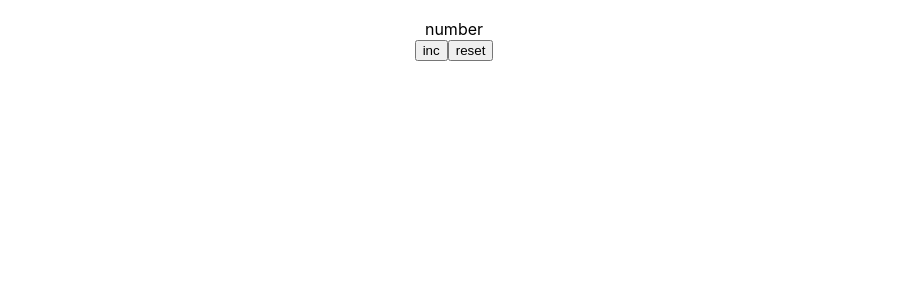
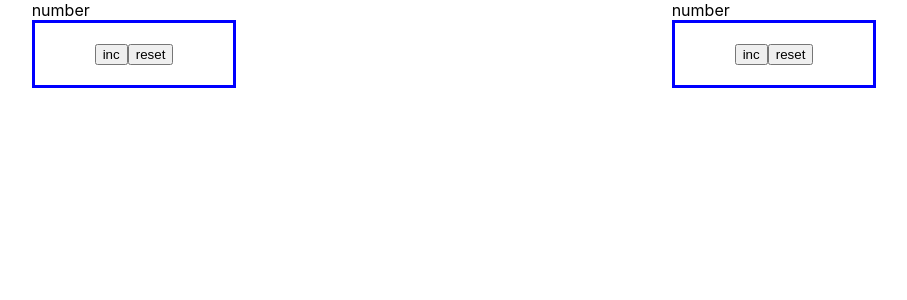
Before and after one commit to volhaf/counter, a React (Create React App) app: page / in a window 1280 px wide. Shown: the top 300 px of the page, without its empty margins (186-1093 px from the left). Built offline with nearby package versions, Linux system fonts and the light colour scheme.

Commit message:
refactor

```diff
--- a/src/App.css
+++ b/src/App.css
@@ -1,38 +1,19 @@
 .App {
-  text-align: center;
+  display: flex;
+  margin: 0 auto;
+
 }
 
-.App-logo {
-  height: 40vmin;
-  pointer-events: none;
+.counter {
+  display: flex;
+  flex-direction: column;
+  margin: 0 auto;
+
 }
 
-@media (prefers-reduced-motion: no-preference) {
-  .App-logo {
-    animation: App-logo-spin infinite 20s linear;
-  }
+.button_conteiner {
+  display: flex;
+  border: 3px solid blue;
+  padding: 20px 60px
+
 }
-
-.App-header {
-  background-color: #282c34;
-  min-height: 100vh;
-  display: flex;
-  flex-direction: column;
-  align-items: center;
-  justify-content: center;
-  font-size: calc(10px + 2vmin);
-  color: white;
-}
-
-.App-link {
-  color: #61dafb;
-}
-
-@keyframes App-logo-spin {
-  from {
-    transform: rotate(0deg);
-  }
-  to {
-    transform: rotate(360deg);
-  }
-}
--- a/src/App.tsx
+++ b/src/App.tsx
@@ -6,6 +6,7 @@ function App() {
   return (
     <div className="App">
       <Counter />
+        <Counter />
     </div>
   );
 }
@@ -19,13 +20,31 @@ type CounterPropsType = {
 
 function Counter ({}:CounterPropsType): any {
   return (
-      <div>
-        <h3>{}</h3>
+      <div className={'counter'}>
         {'number'}
-        <div>
-          <button>inc</button>
-          <button>reset</button>
+        <div className={'button_conteiner'}>
+          <Button
+              onClick={()=>{}}
+              title={'inc'}/>
+            <Button
+                onClick={()=>{}}
+                title={'reset'}/>
         </div>
 
       </div>
   )}
+
+
+
+
+type ButtonPropsType = {
+    onClick: ()=> void
+    title: string
+}
+function Button ({onClick, title}:ButtonPropsType): any {
+    return (
+        <div>
+            <button onClick={onClick}>{title}</button>
+        </div>
+    )
+}
```
